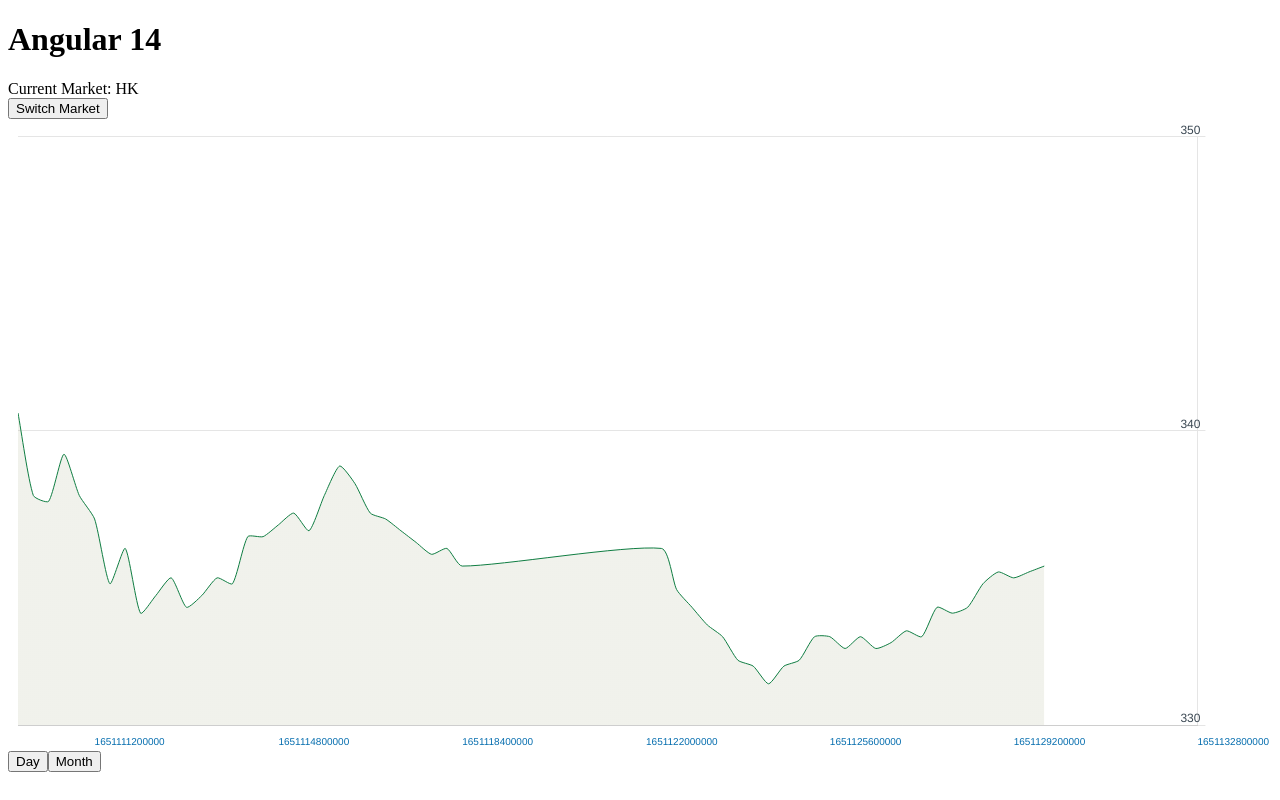
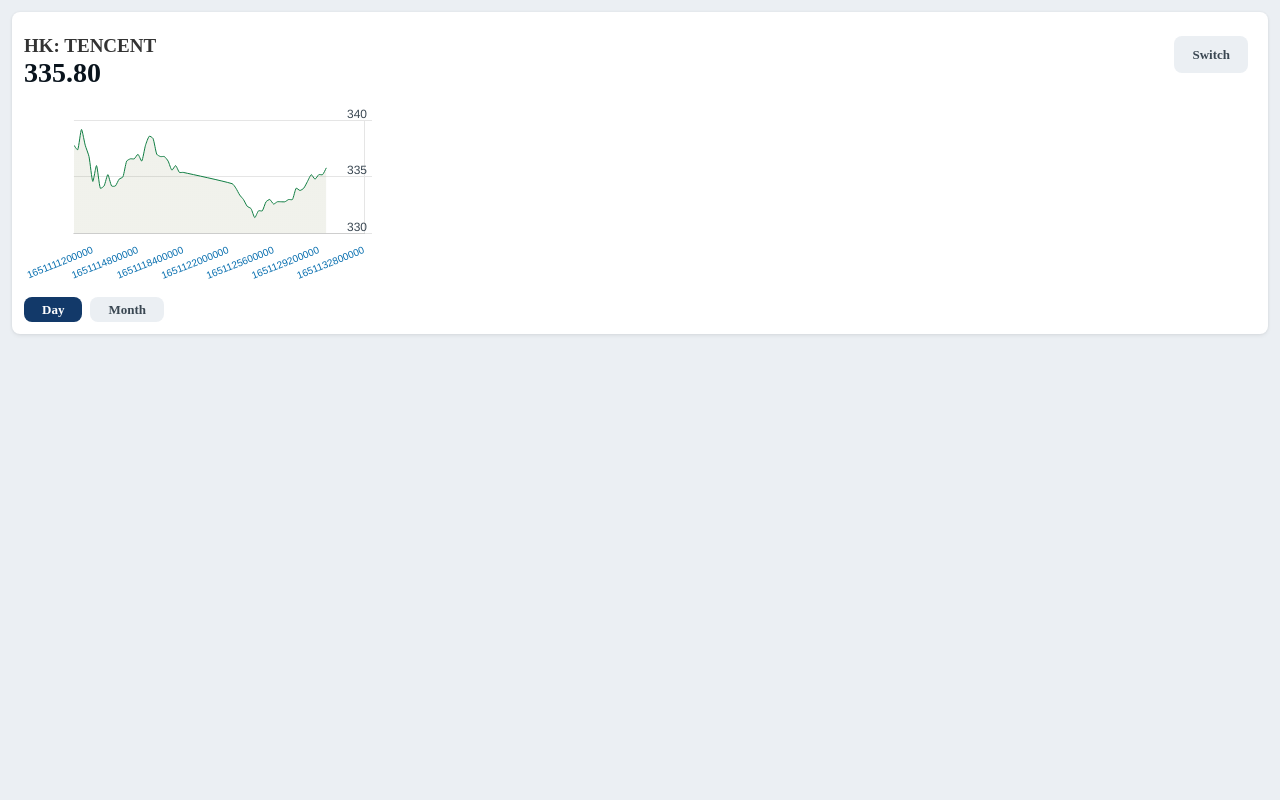
Before and after one commit to angryreid/angular-chart, an Angular app: page / in a window 1280 px wide. Built offline with nearby package versions, Linux system fonts and the light colour scheme; no server answers.

Commit message:
Feature: Demo completed.

```diff
--- a/src/app/app.component.html
+++ b/src/app/app.component.html
@@ -1,5 +1 @@
-<h1>
-  {{name}}
-</h1>
-
 <app-stock-chart></app-stock-chart>
--- a/src/app/app.component.ts
+++ b/src/app/app.component.ts
@@ -9,6 +9,4 @@
   templateUrl: './app.component.html',
   styleUrls: ['./app.component.scss'],
 })
-export class AppComponent  {
-  name = 'Angular ' + VERSION.major;
-}
+export class AppComponent  {}
--- a/src/app/app.module.ts
+++ b/src/app/app.module.ts
@@ -2,7 +2,7 @@
 import { BrowserModule } from '@angular/platform-browser';
 
 import { AppComponent } from './app.component';
-import { RestClient } from './services/http/restClient';
+import { RestClient } from './services/http/rest-client';
 import { StockService } from './services/data/stock.service';
 import { HttpClientModule } from '@angular/common/http';
 import { CommonModule } from '@angular/common';
--- a/src/app/components/stock-chart/stock-chart.component.html
+++ b/src/app/components/stock-chart/stock-chart.component.html
@@ -1,9 +1,30 @@
-<div>
-  Current Market: {{ market === 'hk' ? 'HK' : 'US' }}
+<div class="stock-chart-main">
+  <div class="stock-chart-header">
+    <div class="header-left">
+      <div class="sub-title">{{ market === "hk" ? "HK" : "US" }}: TENCENT</div>
+      <div class="current-price">{{currentPrice}}</div>
+    </div>
+    <div class="header-right">
+      <div class="base-button-group">
+        <label class="base-button h-25" (click)="switchMarket()">Switch</label>
+      </div>
+    </div>
+  </div>
+
+
+
+  <div class="stock-chart-container" #canvasContainer></div>
+
+  <div class="base-button-group m-t-12">
+    <label
+      class="base-button {{ slectedType === 0 ? 'active' : '' }}"
+      (click)="switchType(0)"
+      >Day</label
+    >
+    <label
+      class="base-button {{ slectedType === 1 ? 'active' : '' }}"
+      (click)="switchType(1)"
+      >Month</label
+    >
+  </div>
 </div>
-<button (click)="switchMarket()">Switch Market</button>
-
-<div class="container" #canvasContainer></div>
-
-<button (click)="switchType(0)">Day</button>
-<button (click)="switchType(1)">Month</button>
--- a/src/app/components/stock-chart/stock-chart.component.scss
+++ b/src/app/components/stock-chart/stock-chart.component.scss
@@ -0,0 +1,34 @@
+.stock-chart-main {
+  margin: 12px;
+  padding: 12px 12px;
+  background-color: white;
+  box-shadow: 0 0 2px 1px rgb(0 0 0 / 3%), 0 2px 4px 0 rgb(0 0 0 / 6%);
+  border-radius: 8px;
+  .stock-chart-header {
+    display: flex;
+    justify-content: space-between;
+    margin: 12px 0;
+    .header-left {
+      .sub-title {
+        font-size: 19px;
+        font-weight: 700;
+        color: rgb(51, 51, 51);
+      }
+      .current-price {
+        line-height: 36px;
+        font-size: 28px;
+        font-weight: 700;
+        color: rgb(9, 19, 28);
+      }
+    }
+    .header-right {
+      display: flex;
+    }
+  }
+
+  .stock-chart {
+    height: 182px !important;
+  }
+
+
+}
--- a/src/app/components/stock-chart/stock-chart.component.ts
+++ b/src/app/components/stock-chart/stock-chart.component.ts
@@ -54,6 +54,12 @@
 
   get market(): string {
     return this.commonService.getCurrentMarket();
+  }
+
+  get currentPrice(): string {
+    if (this.activeChartDetailList.length === 0) return '0.00';
+    const current = this.activeChartDetailList[this.activeChartDetailList.length - 1].todayClosePrice;
+    return Number(current).toFixed(2);
   }
 
   ngOnInit(): void {
@@ -142,7 +148,7 @@
       (stock) => {
         return {
           x: Number(stock.stockDatetimeStamp) * 1000,
-          y: Number(stock.todayOpenPrice),
+          y: Number(stock.todayClosePrice),
         };
       }
     );
@@ -167,6 +173,7 @@
     if (this.canvasContainer?.nativeElement) {
       const canvas = this.render.createElement('canvas') as HTMLCanvasElement;
       this.render.setAttribute(canvas, 'id', this.canvasId);
+      this.render.addClass(canvas, 'stock-chart');
       console.log(this.canvasContainer);
       this.render.appendChild(this.canvasContainer?.nativeElement, canvas);
       this.canvas = canvas;
@@ -272,7 +279,7 @@
               },
               callback: (...args) => {
                 return args[0];
-              },
+              }
             }
           },
           y: {
@@ -288,9 +295,9 @@
             grid: {
               borderDash: [2, 5]
             }
-          },
-        },
-      },
+          }
+        }
+      }
     });
   }
 }
--- a/src/app/services/data/stock.service.ts
+++ b/src/app/services/data/stock.service.ts
@@ -6,7 +6,7 @@
 import { monthChartDetailsUS } from '../../model/monthChartDetailsUS';
 import { Constants, StockChart } from '../../model/type';
 import { CommonService } from '../env/common.service';
-import { RestClient } from '../http/restClient';
+import { RestClient } from '../http/rest-client';
 
 @Injectable()
 export class StockService {
--- /dev/null
+++ b/src/assets/styles/reset.scss
@@ -0,0 +1,43 @@
+html, body, div, span, applet, object, iframe,
+h1, h2, h3, h4, h5, h6, p, blockquote, pre,
+a, abbr, acronym, address, big, cite, code,
+del, dfn, em, img, ins, kbd, q, s, samp,
+small, strike, strong, sub, sup, tt, var,
+b, u, i, center,
+dl, dt, dd, ol, ul, li,
+fieldset, form, label, legend,
+table, caption, tbody, tfoot, thead, tr, th, td,
+article, aside, canvas, details, embed,
+figure, figcaption, footer, header, hgroup,
+menu, nav, output, ruby, section, summary,
+time, mark, audio, video {
+	margin: 0;
+	padding: 0;
+	border: 0;
+	font-size: 100%;
+	font: inherit;
+	vertical-align: baseline;
+}
+/* HTML5 display-role reset for older browsers */
+article, aside, details, figcaption, figure,
+footer, header, hgroup, menu, nav, section {
+	display: block;
+}
+body {
+	line-height: 1;
+}
+ol, ul {
+	list-style: none;
+}
+blockquote, q {
+	quotes: none;
+}
+blockquote:before, blockquote:after,
+q:before, q:after {
+	content: '';
+	content: none;
+}
+table {
+	border-collapse: collapse;
+	border-spacing: 0;
+}
--- a/src/styles.scss
+++ b/src/styles.scss
@@ -1 +1,45 @@
 /* You can add global styles to this file, and also import other style files */
+
+@import './assets/styles/reset.scss';
+
+@mixin bg {
+  background-color: rgb(235, 239, 243);
+}
+
+@mixin active {
+  background-color: #123969;
+}
+
+body {
+  @include bg;
+}
+
+.base-button-group {
+  display: flex;
+}
+
+.base-button {
+  display: flex;
+  align-items: center;
+  justify-content: center;
+  padding: 6px 18px 6px 18px;
+  @include bg;
+  border-radius: 8px;
+  font-size: 13px;
+  font-weight: 700;
+  margin-right: 8px;
+  cursor: pointer;
+  color: rgb(58, 71, 82);
+  &.active {
+    @include active;
+    color: white;
+  }
+}
+
+.m-t-12 {
+  margin-top: 12px;
+}
+
+.h-25 {
+  height: 25px;
+}
```
Also changed, not shown: src/app/services/http/rest-client.ts (renamed from src/app/services/http/restClient.ts), 1 other file (tests, documents, lock files or other folders).
